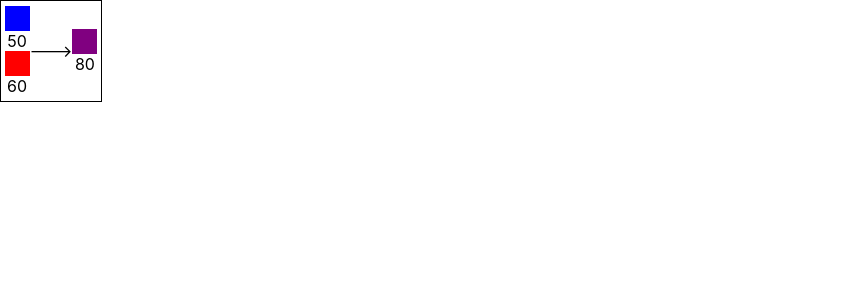
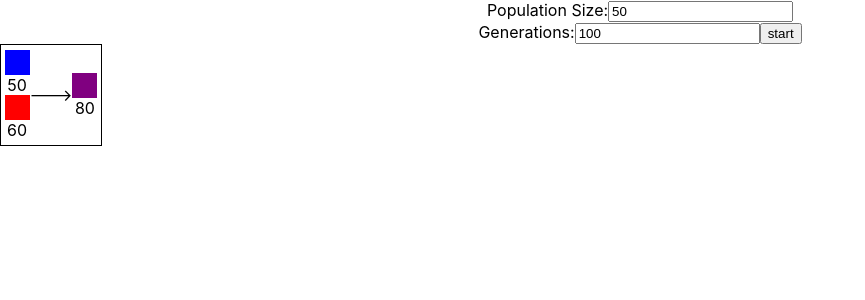
Before and after one commit to AidenKerr/genetic-v2, a React (Create React App) app: page / in a window 1280 px wide. Shown: the top 300 px of the page, without its empty margins (0-865 px from the left). Built offline with nearby package versions, Linux system fonts and the light colour scheme.

Commit message:
Add Control Panel

```diff
--- a/src/App.js
+++ b/src/App.js
@@ -1,6 +1,7 @@
 import React from 'react';
 import './App.css';
 import Family from './components/Family.js'
+import ControlPanel from "./components/ControlPanel";
 
 function App() {
 
@@ -19,11 +20,15 @@ function App() {
     }
 
     return (
-        <Family
-            mommy={mommy}
-            daddy={daddy}
-            child={child}
-        />
+        <div>
+            <ControlPanel />
+            <Family
+                mommy={mommy}
+                daddy={daddy}
+                child={child}
+            />
+        </div>
+
     );
 }
 
--- /dev/null
+++ b/src/components/ControlPanel.js
@@ -0,0 +1,48 @@
+import React from 'react';
+
+class ControlPanel extends React.Component {
+    constructor(props) {
+        super(props);
+        this.state = {
+            popSize: 50,
+            generations: 100,
+        }
+
+        this.handleChange = this.handleChange.bind(this);
+    }
+
+
+    handleChange(event) {
+        const target = event.target;
+        const value = target.value;
+        const name = target.name;
+
+        this.setState({
+            [name]: value
+        });
+    }
+
+    handleSubmit(event) {
+        event.preventDefault();
+    }
+
+    render() {
+        return (
+            <form onSubmit={this.handleSubmit}>
+                <label>
+                    Population Size:
+                    <input name="popSize" type="number" value={this.state.popSize} onChange={this.handleChange} />
+                </label>
+                <br />
+                <label>
+                    Generations:
+                    <input name="generations" type="number" value={this.state.generations} onChange={this.handleChange} />
+                </label>
+                <input type="submit" value="start" />
+            </form>
+        );
+    }
+}
+
+
+export default ControlPanel;
--- a/src/components/Family.js
+++ b/src/components/Family.js
@@ -22,7 +22,6 @@ function Family(props) {
             </div>
         </div>
     );
-
 }
 
 export default Family;
```
